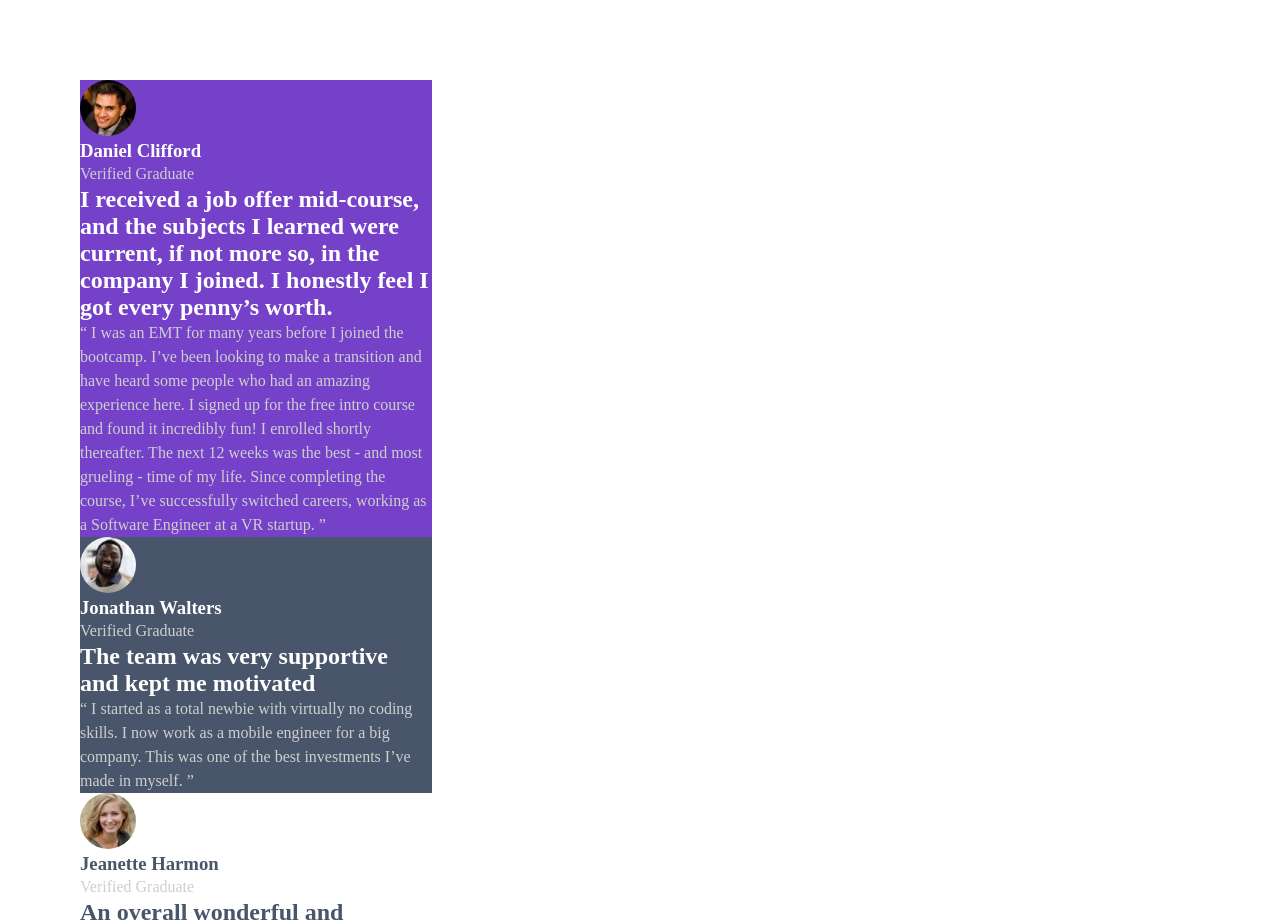
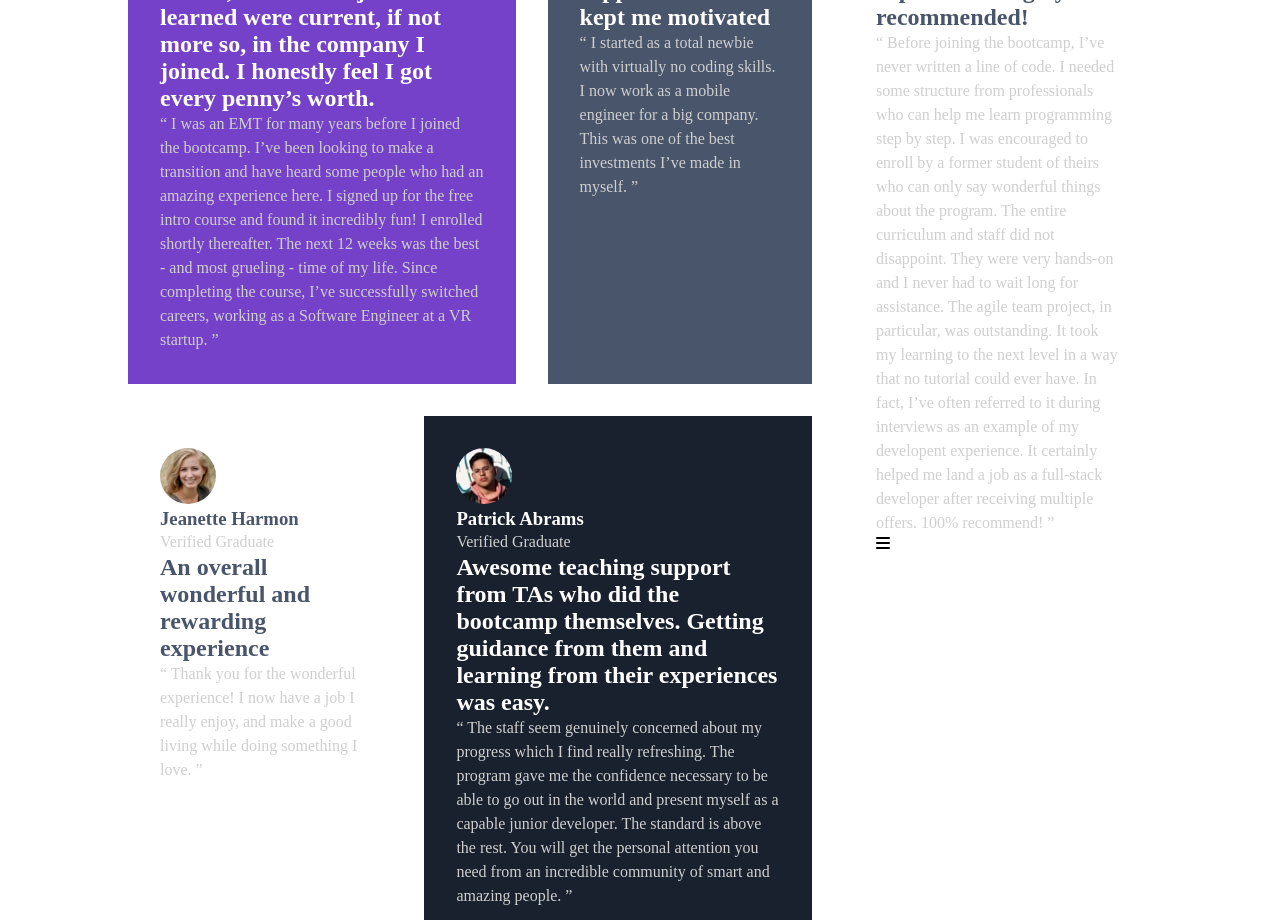
Before and after one commit to hellenjames/testimonials, a plain HTML site: page index.html in a window 1280 px wide. Shown: the top 920 px of the page. Drawn offline with Linux system fonts and the light colour scheme.

Commit message:
made changes to my testimonial-prac

```diff
--- a/css/style.css
+++ b/css/style.css
@@ -1,49 +1,82 @@
-*{
-    margin: 0 ;
-    padding: 0;
-    box-sizing: border-box;
-    font-family: 'Barlow Semi Condensed'sans-serif;
-
-
-}
-.testimonials{
-    padding:5em;
-    width:40%;
-}
-.testimonial img{
-    border-radius:50%;
-}
-.testimonial p{
-    line-height: 1.5em;
-    color:hsl(0, 0%, 81%)
+* {
+  margin: 0;
+  padding: 0;
+  box-sizing: border-box;
+  font-family: "Barlow Semi Condensed" sans-serif;
 }
 
-.daniel{
-   background-color: hsl(263, 55%, 52%);
+.container {
+  display: flex;
+  justify-content: center;
+  align-items: center;
+  background-color: hsl(0, 0%, 100%);;
+  height: 100vh;
+}
+.testimonials {
+  display: grid;
+  grid-template-rows: repeat(2, 1fr);
+  grid-template-columns: fit-content(repeat(4, 1fr));
+  gap: 2em;
+  width: 80%;
+  height: fit-content;
+}
+.testimonial {
+  padding: 2em;
+}
+.testimonial img {
+  border-radius: 50%;
+}
+.testimonial p {
+  line-height: 1.5em;
+  color: hsl(0, 0%, 81%);
 }
 
-.jonathan{
-    background-color:hsl(217, 19%, 35%);
+.daniel {
+  background-color: hsl(263, 55%, 52%);
+  grid-column-start: 1;
+  grid-column-end: 3;
+  background-image:url("/images/bg-pattern-quotation.svg");
+  background-repeat: no-repeat;
+  background-position: top right 20%;
+  background-size: 30%;
 }
- .jeanette{
-    background-color:hsl(0, 0%, 100%);
+
+.jonathan {
+  background-color: hsl(217, 19%, 35%);
 }
-.patrick{
-    background-color:hsl(219, 29%, 14%);
+.jeanette {
+  background-color: hsl(0, 0%, 100%);
 }
-.kira{
-    background-color:hsl(0, 0%, 100%);
+.patrick {
+  background-color: hsl(219, 29%, 14%);
+  grid-column-start: 2;
+  grid-column-end: 4;
 }
-.testimonial h2{
-    color:hsl(0, 0%, 100%)
+
+.kira {
+  background-color: hsl(0, 0%, 100%);;
+  grid-column-start: 4;
+  grid-row-start:1;
+  grid-row-end: 3;
 }
-.dark-text h2{
-    color:hsl(217, 19%, 35%);
+
+.testimonial h2 {
+  color: hsl(0, 0%, 100%);
 }
-.dark-text h3{
-    color:hsl(217, 19%, 35%);
+.dark-text h2 {
+  color: hsl(217, 19%, 35%);
 }
-.light-text h3{
-    color:hsl(0, 0%, 100%);
+.dark-text h3 {
+  color: hsl(217, 19%, 35%);
+}
+.light-text h3 {
+  color: hsl(0, 0%, 100%);
+}
+.humberger {
+    display: none;
+  }
+  @media screen and (max-width: 375px) {
+    .nav__menu {
+      display: none;}
 
-}
+  }
--- a/index.html
+++ b/index.html
@@ -4,12 +4,24 @@
     <meta charset="UTF-8" />
     <meta name="viewport" content="width=device-width, initial-scale=1.0" />
     <link href="css/style.css" rel="stylesheet" />
-    <link rel="preconnect" href="https://fonts.googleapis.com">
-<link rel="preconnect" href="https://fonts.gstatic.com" crossorigin>
-<link href="https://fonts.googleapis.com/css2?family=Barlow+Semi+Condensed:wght@300&family=Kanit:wght@300;400&display=swap" rel="stylesheet">
-    <title>Document</title>
+    <link rel="preconnect" href="https://fonts.googleapis.com" />
+    <link rel="preconnect" href="https://fonts.gstatic.com" crossorigin />
+    <link
+      href="https://fonts.googleapis.com/css2?family=Barlow+Semi+Condensed:wght@300&family=Kanit:wght
+      @300;400&display=swap"
+      rel="stylesheet"
+    />
+    <link
+      rel="stylesheet"
+      href="https://cdnjs.cloudflare.com/ajax/libs/font-awesome/6.5.1/css/all.min.css"
+      integrity="sha512-DTOQO9RWCH3ppGqcWaEA1BIZOC6xxalwEsw9c2QQeAIftl+Vegovlnee1c9QX4TctnWMn13TZye+giMm8e2LwA=="
+      crossorigin="anonymous"
+      referrerpolicy="no-referrer"
+    />
+    <title>testimonial-prac</title>
   </head>
   <body>
+    <div class="container">
       <div class="testimonials">
         <div class="testimonial daniel light-text">
           <img src="images/image-daniel.jpg" />
@@ -21,13 +33,13 @@
             got every penny’s worth.
           </h2>
           <p>
-          “ I was an EMT for many years before I joined the bootcamp. I’ve been
-          looking to make a transition and have heard some people who had an
-          amazing experience here. I signed up for the free intro course and
-          found it incredibly fun! I enrolled shortly thereafter. The next 12
-          weeks was the best - and most grueling - time of my life. Since
-          completing the course, I’ve successfully switched careers, working as
-          a Software Engineer at a VR startup. ”
+            “ I was an EMT for many years before I joined the bootcamp. I’ve
+            been looking to make a transition and have heard some people who had
+            an amazing experience here. I signed up for the free intro course
+            and found it incredibly fun! I enrolled shortly thereafter. The next
+            12 weeks was the best - and most grueling - time of my life. Since
+            completing the course, I’ve successfully switched careers, working
+            as a Software Engineer at a VR startup. ”
           </p>
         </div>
 
@@ -39,8 +51,8 @@
           <h2>The team was very supportive and kept me motivated</h2>
           <p>
             “ I started as a total newbie with virtually no coding skills. I now
-          work as a mobile engineer for a big company. This was one of the best
-          investments I’ve made in myself. ”
+            work as a mobile engineer for a big company. This was one of the
+            best investments I’ve made in myself. ”
           </p>
         </div>
         <div class="testimonial jeanette dark-text">
@@ -48,7 +60,9 @@
           <h3>Jeanette Harmon</h3>
           <p>Verified Graduate</p>
 
-        <h2 class="darker h2">An overall wonderful and rewarding experience</h2>
+          <h2 class="darker h2">
+            An overall wonderful and rewarding experience
+          </h2>
           <p>
             “ Thank you for the wonderful experience! I now have a job I really
             enjoy, and make a good living while doing something I love. ”
@@ -66,11 +80,11 @@
           </h2>
           <p>
             “ The staff seem genuinely concerned about my progress which I find
-          really refreshing. The program gave me the confidence necessary to be
-          able to go out in the world and present myself as a capable junior
-          developer. The standard is above the rest. You will get the personal
-          attention you need from an incredible community of smart and amazing
-          people. ”
+            really refreshing. The program gave me the confidence necessary to
+            be able to go out in the world and present myself as a capable
+            junior developer. The standard is above the rest. You will get the
+            personal attention you need from an incredible community of smart
+            and amazing people. ”
           </p>
         </div>
 
@@ -85,15 +99,18 @@
             “ Before joining the bootcamp, I’ve never written a line of code. I
             needed some structure from professionals who can help me learn
             programming step by step. I was encouraged to enroll by a former
-          student of theirs who can only say wonderful things about the program.
-          The entire curriculum and staff did not disappoint. They were very
-          hands-on and I never had to wait long for assistance. The agile team
-          project, in particular, was outstanding. It took my learning to the
-          next level in a way that no tutorial could ever have. In fact, I’ve
-          often referred to it during interviews as an example of my developent
-          experience. It certainly helped me land a job as a full-stack
-          developer after receiving multiple offers. 100% recommend! ”
+            student of theirs who can only say wonderful things about the
+            program. The entire curriculum and staff did not disappoint. They
+            were very hands-on and I never had to wait long for assistance. The
+            agile team project, in particular, was outstanding. It took my
+            learning to the next level in a way that no tutorial could ever
+            have. In fact, I’ve often referred to it during interviews as an
+            example of my developent experience. It certainly helped me land a
+            job as a full-stack developer after receiving multiple offers. 100%
+            recommend! ”
           </p>
+          <i class="fa-solid fa-bars"></i>
+        </div>
       </div>
     </div>
   </body>
```
Lines whose indentation alone changed are shown as unchanged.
